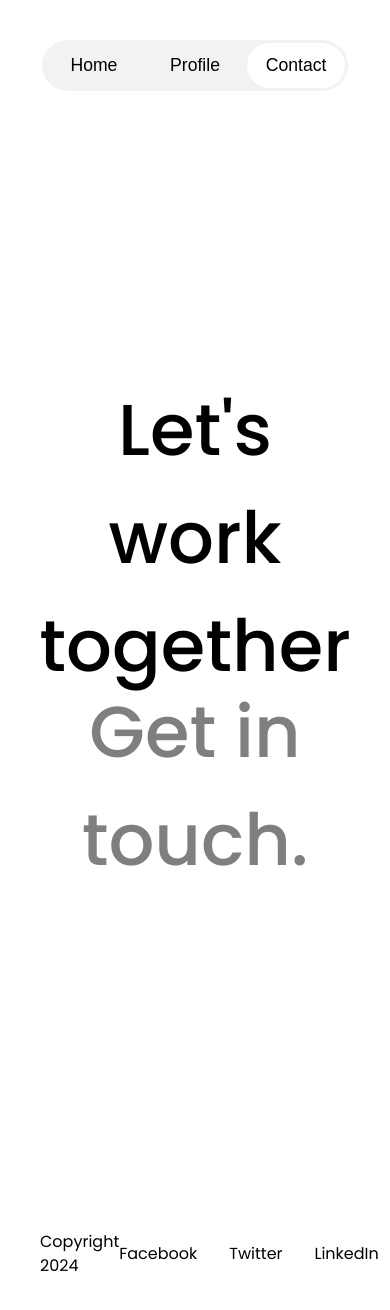
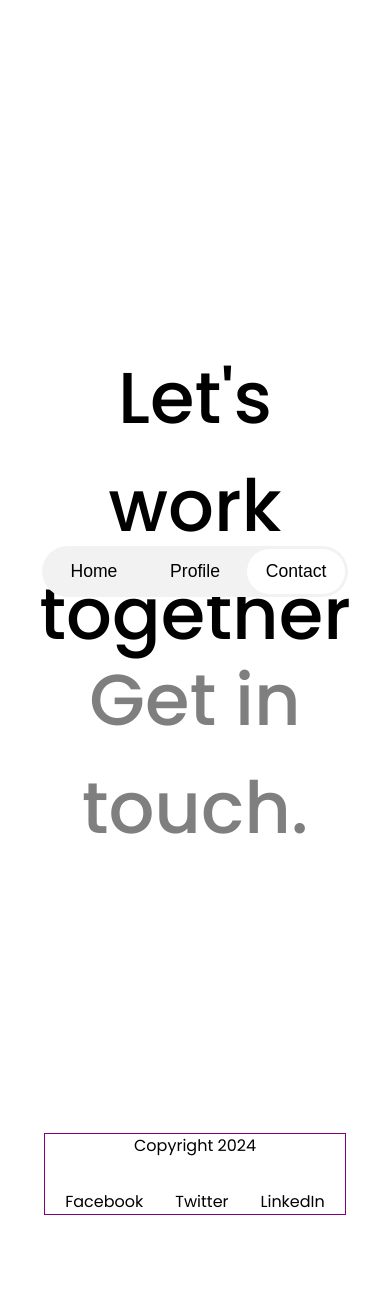
Before and after one commit to DreMukare/oh-studio, a React (Vite) app: page /contact in a window 390 px wide. Shown: the top 1310 px of the page. Built offline with nearby package versions, Linux system fonts and the light colour scheme.

Commit message:
wip: making layout responsive

```diff
--- a/src/components/Footer.sass
+++ b/src/components/Footer.sass
@@ -6,10 +6,15 @@
   bottom: 0px
   left: 0
   right: 0
+  height: 15%
 
 .callToAction
   text-align: center
   margin-bottom: 6em
+
+  @media (max-width: 600px)
+    margin-top: 8em
+    margin-bottom: 8em
 
   h2
     margin: 0
@@ -29,6 +34,15 @@
   justify-content: space-between
   align-items: center
   padding: 2rem
+  outline: 1px solid purple
+
+  @media (max-width: 600px)
+    flex-direction: column
+    gap: 2rem
+    width: 100%
+    padding: 0
+    margin: 0
+    margin-bottom: 3em
 
   .footerLinkContainer
     display: flex
--- a/src/components/HeaderText.sass
+++ b/src/components/HeaderText.sass
@@ -16,7 +16,10 @@ $header-size: 4em
   font-size: $header-size // Set initial font size
 
   @media (max-width: $small-breakpoint)
-    font-size: $small-header-size // Reduce font size for small screens
+    font-size: $small-header-size
+    font-weight: 40px
+    margin: 0
+    line-height: 1.25em
 
   @media (max-width: $medium-breakpoint)
     font-size: $medium-header-size
--- a/src/components/LandingHero.sass
+++ b/src/components/LandingHero.sass
@@ -11,3 +11,7 @@
     align-items: center
     justify-content: center
     gap: 0.8rem
+
+    //hide this element on mobile screens
+    @media (max-width: 600px)
+      display: none
--- a/src/components/LandingImage.sass
+++ b/src/components/LandingImage.sass
@@ -4,6 +4,14 @@
   height: 379px
   position: relative
   font-family: Poppins, sans-serif
+
+  @media (max-width: 768px)
+      width: 95%
+      height: auto
+
+      .landingImage .landingVideo
+        width: 100%
+        height: auto
 
   .landingImage, .landingVideo
     border-radius: 15px
@@ -58,6 +66,8 @@
     .landingImage, .landingVideo
       filter: blur(8px)
 
+
+
 @keyframes fadeIn
   0%
     opacity: 0
--- a/src/components/Layout.sass
+++ b/src/components/Layout.sass
@@ -4,8 +4,22 @@
   display: flex
   flex-direction: column
   align-items: center
+  justify-content: center
   gap: 2rem
-  max-width: 1280px
-  margin: 0 auto
-  padding: 2rem 3.5rem
+  width: 90%
+  margin: auto
+  // padding: 2rem 3.5rem
   position: relative
+  top: 0
+  bottom: 0
+  left: 0
+  right: 0
+
+
+  // set width of container to 70% of viewport width on tablet sized screens
+  @media (max-width: 900px)
+    width: 60%
+
+  // set width of container to 80% of viewport width on mobile sized screens
+  @media (max-width: 600px)
+    width: 80%
```
